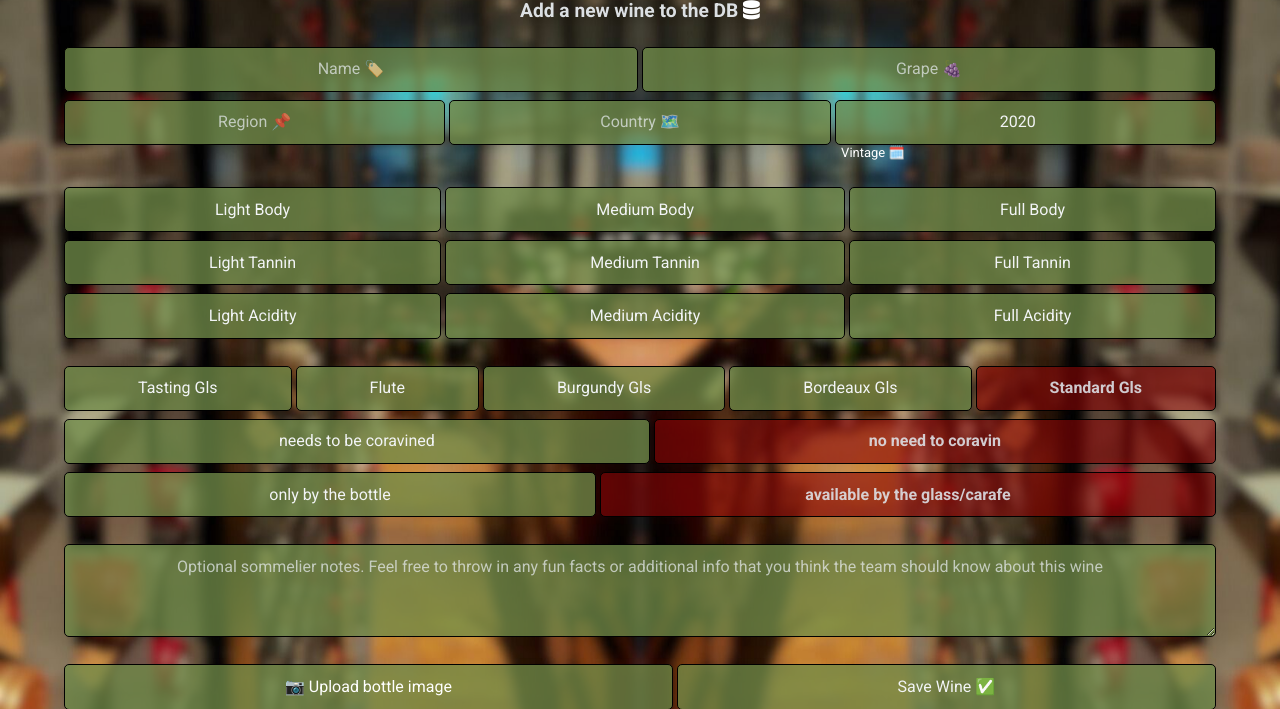
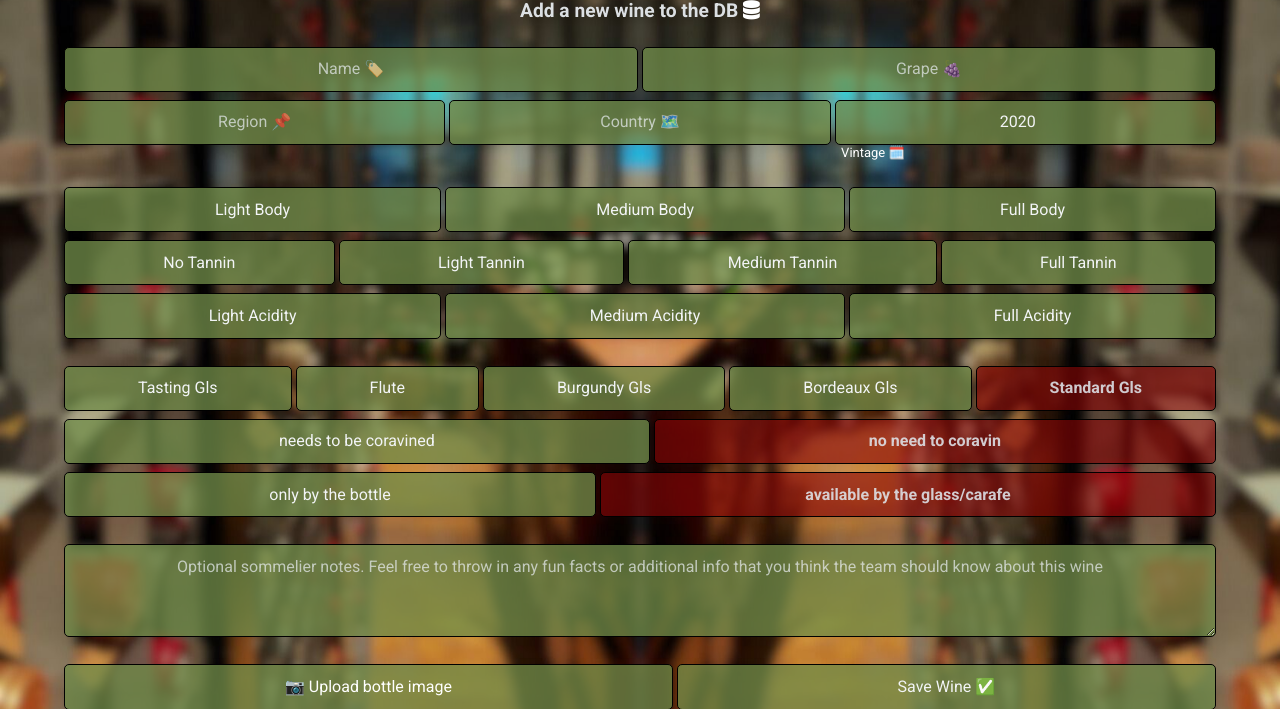
Before and after one commit to PawelKrezel/WineFinder, a Django app: page /admin/ in a window 1280 px wide, after a click on "New Wine Form". Shown: the part 141-850 px from the top of the page. Run offline with Django 5.2, Linux system fonts and the light colour scheme; a user stored in the database is signed in; data comes from the database, SQL or seed files in the repository; data that the repository does not hold is empty; parts of the project's set-up code (start-up, migrations or seed data) failed here and were passed over; some libraries are stand-ins or nearby versions.

Commit message:
added no tannin and reflected that in models, templates and the AI prompt. Tried to play around with tag colours but i broke it lol

```diff
--- a/wineadmin/models.py
+++ b/wineadmin/models.py
@@ -22,9 +22,10 @@ class Wine(models.Model):
         ('full-body', 'Full Body'),
     ]
     TANNIN_CHOICES = [
-    ('light-tannin', 'Light Tannin'),
-    ('medium-tannin', 'Medium Tannin'),
-    ('full-tannin', 'Full Tannin'),
+        ('no-tannin', 'No/Very Low Tannin'),
+        ('light-tannin', 'Light Tannin'),
+        ('medium-tannin', 'Medium Tannin'),
+        ('full-tannin', 'Full Tannin'),
     ]
     ACIDITY_CHOICES = [
         ('low-acidity', 'Low Acidity'),
--- a/wineadmin/static/wineadmin/misc/AI-prompt.txt
+++ b/wineadmin/static/wineadmin/misc/AI-prompt.txt
@@ -15,6 +15,7 @@ body:
 - full-body
 
 tannin:
+- no-tannin
 - light-tannin
 - medium-tannin
 - full-tannin
@@ -42,11 +43,11 @@ Return ONLY a JSON array using this schema:
     "country_of_origin": "string",
     "vintage": 2020,
     "body": "light-body | medium-body | full-body",
-    "tannin": "light-tannin | medium-tannin | full-tannin",
+    "tannin": "no-tannin" | "light-tannin | medium-tannin | full-tannin",
     "acidity": "low-acidity | medium-acidity | high-acidity",
     "glass": "Standard | Burgundy | Bordeaux | Flute | Tst",
-    "coravin": "Yes | No",
-    "btl_only": "Yes | No",
+    "coravin": "Yes" | "No",
+    "btl_only": "Yes" | "No",
     "sommNotes": "string"
   }
 ]
@@ -81,7 +82,7 @@ wine_name = producer or wine label (e.g. "Pulenta Estate")
 grape = grape variety (e.g. "Malbec", "Chardonnay")
 Do not combine them.
 
-sommNotes must be at least 25 words long and based only on known wine characteristics.
+sommNotes must be at least 30 words long and based only on known wine characteristics.
 Do not invent complex tasting notes.
 
 Format the JSON output as human-readable (pretty-printed) with consistent indentation and line breaks. Do not compress it into a single line.
--- a/wineadmin/templates/wineadmin/new-wine-form.html
+++ b/wineadmin/templates/wineadmin/new-wine-form.html
@@ -54,7 +54,10 @@
     </div>
 
     <!-- Wine Tannins -->
-    <div class="dsp-grid row-3-entities">
+    <div class="dsp-grid row-4-entities">
+        <input type="radio" name="tannin" value="no-tannin" id="no-tannin" required>
+        <label for="no-tannin" class="commonStyle commonStyleAsBlock">No Tannin</label>
+
         <input type="radio" name="tannin" value="light-tannin" id="light-tannin" required>
         <label for="light-tannin" class="commonStyle commonStyleAsBlock">Light Tannin</label>
 
--- a/wineadmin/templates/wineadmin/table-of-wines.html
+++ b/wineadmin/templates/wineadmin/table-of-wines.html
@@ -117,6 +117,7 @@
         </div>
         <div>
             <select name="tannin_{{ wine.id }}" class="commonStyle commonStyleAsBlock editable-wine-table-tannin">
+            <option value="no-tannin" {% if wine.tannin == "no-tannin" %}selected{% endif %}>No Tannin / Very Low Tannin</option>
             <option value="light-tannin" {% if wine.tannin == "light-tannin" %}selected{% endif %}>Light Tannin</option>
             <option value="medium-tannin" {% if wine.tannin == "medium-tannin" %}selected{% endif %}>Medium Tannin</option>
             <option value="full-tannin" {% if wine.tannin == "full-tannin" %}selected{% endif %}>Full Tannin</option>
```
Also changed, not shown: wineadmin/static/wineadmin/css/search.css (+6 -5 lines), wineadmin/migrations/0012_alter_wine_tannin.py (added).
